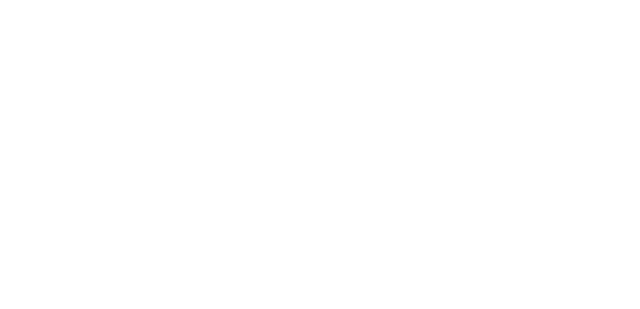
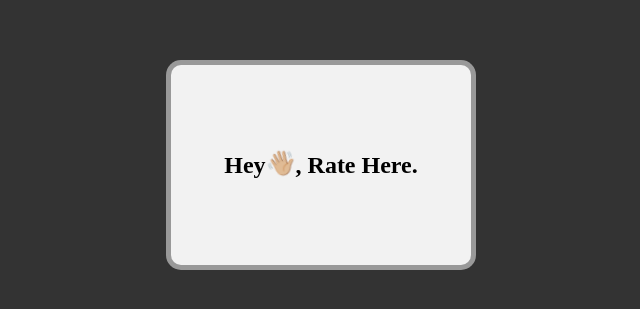
Before and after one commit to apna-tech-code/react-short-projects, a React (Create React App) app: page /rating in a window 1280 px wide. Before the commit this address had no page. Shown: the part 235-544 px from the top of the page, without its empty margins (319-959 px from the left). Built offline with nearby package versions, Linux system fonts and the light colour scheme.

Commit message:
Rating code

```diff
--- a/src/App.js
+++ b/src/App.js
@@ -9,6 +9,7 @@
 import ShareComponent from "./Components/Share/ShareComponent";
 import ShareBtnComponent from "./Components/ShareBtn/ShareBtnComponent";
 import ShowcaseGallery from "./Components/ShowcaseGallery/ShowcaseGallery";
+import Rating from "./Components/Rating/Rating";
 
 
 function App() {
@@ -23,6 +24,7 @@
           <Route path="/share" Component={ShareComponent}></Route>
           <Route path="/share-btn" Component={ShareBtnComponent}></Route>
           <Route path="/showcase-gallery" Component={ShowcaseGallery}></Route>
+          <Route path="/rating" Component={Rating}></Route>
         </Routes>
       </BrowserRouter>
     </div>
--- /dev/null
+++ b/src/Components/Rating/Rating.jsx
@@ -0,0 +1,68 @@
+import React, { useState } from "react";
+import "./rating.css";
+
+const RATE_ARRAY = [
+  {
+    msg: "Very Poor",
+    emoji: "😖",
+  },
+  {
+    msg: "Poor",
+    emoji: "😞",
+  },
+  {
+    msg: "Average",
+    emoji: "😊",
+  },
+  {
+    msg: "Good",
+    emoji: "😍",
+  },
+  {
+    msg: "Excellent",
+    emoji: "🥰",
+  },
+];
+const Rating = () => {
+  const [hoverCount, setHoverCount] = useState();
+
+  const handleSelectRate = () => {
+    // Handle Your logic here
+  };
+
+  return (
+    <div className="rating-container">
+      <div className="card">
+        <h2>
+          Hey<span className="shake">👋🏼</span>, Rate Here.
+        </h2>
+        <div className="card-content">
+          <div className="card-desc">
+            <h2 className="abcd">
+              {hoverCount >= 0
+                ? RATE_ARRAY[hoverCount].msg + RATE_ARRAY[hoverCount].emoji
+                : "Select"}
+            </h2>
+            <div
+              className="rate-star-wrapper"
+              onMouseLeave={() => setHoverCount()}
+            >
+              {RATE_ARRAY.map((x, i) => (
+                <span
+                  className={`rate-star ${i <= hoverCount ? "active" : ""}`}
+                  key={`rate-${i}`}
+                  onMouseEnter={() => setHoverCount(i)}
+                  onClick={handleSelectRate}
+                >
+                  ★{" "}
+                </span>
+              ))}
+            </div>
+          </div>
+        </div>
+      </div>
+    </div>
+  );
+};
+
+export default Rating;
--- /dev/null
+++ b/src/Components/Rating/rating.css
@@ -0,0 +1,72 @@
+.rating-container {
+  justify-content: center;
+  display: flex;
+  align-items: center;
+  height: 100vh;
+  background-color: #333;
+  .card {
+    position: relative;
+    width: 300px;
+    height: 200px;
+    background-color: #f2f2f2;
+    border-radius: 10px;
+    display: flex;
+    align-items: center;
+    justify-content: center;
+    overflow: hidden;
+    perspective: 1000px;
+    box-shadow: 0 0 0 5px #ffffff80;
+    transition: all 0.6s cubic-bezier(0.175, 0.885, 0.32, 1.275);
+  }
+  .card:hover {
+    transform: scale(1.05);
+    box-shadow: 0 4px 8px white;
+  }
+  .card-content {
+    position: absolute;
+    width: 100%;
+    height: 100%;
+    padding: 20px;
+    box-sizing: border-box;
+    background-color: #f2f2f2;
+    transform: rotateX(-90deg);
+    transform-origin: bottom;
+    transition: all 0.6s cubic-bezier(0.175, 0.885, 0.32, 1.275);
+  }
+  .card:hover .card-content {
+    background-color: rgb(244, 236, 236);
+    transform: rotateX(0deg);
+    display: flex;
+    justify-content: center;
+    align-items: center;
+  }
+  .card-desc {
+    text-align: center;
+
+    .rate-star {
+      font-size: 35px;
+      color: gray;
+      cursor: pointer;
+    }
+    .active {
+      color: orange;
+    }
+  }
+}
+
+.shake {
+  display: inline-block;
+  transform-origin: 25px;
+  animation: shake 1.2s ease infinite;
+}
+@keyframes shake {
+  0% {
+    rotate: 0deg;
+  }
+  50% {
+    rotate: 15deg;
+  }
+  100% {
+    rotate: 0deg;
+  }
+}
--- a/src/Components/Share/ShareComponent.jsx
+++ b/src/Components/Share/ShareComponent.jsx
@@ -38,9 +38,9 @@
 const CustomTooltip = (props) => {
   const { children, msg } = props;
   return (
-    <div class="tooltip-container">
-      <div class="tooltip-trigger">{children}</div>
-      <div class="tooltip-content">{msg}</div>
+    <div className="tooltip-container">
+      <div className="tooltip-trigger">{children}</div>
+      <div className="tooltip-content">{msg}</div>
     </div>
   );
 };
```
